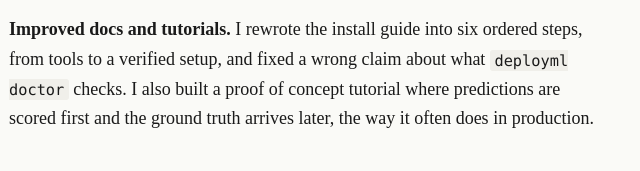
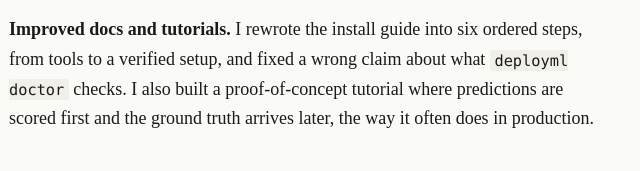
Before and after one commit to tomtranjr/tomtranjr.github.io, an Astro site: page /projects/deployml in a window 1280 px wide. Shown: the part 1166-1337 px from the top of the page, 331-971 px from the left. Built offline with nearby package versions, Linux system fonts and the light colour scheme; Astro itself is replaced by a stand-in of ours.

Commit message:
Hyphenate proof-of-concept on DeployML page
Co-Authored-By: Claude Opus 5.5 <noreply@anthropic.com>
Claude-Session: https://claude.ai/code/session_01J1wwoSHFjfLxXcLPqqZ7vD

```diff
--- a/src/content/projects/deployml.md
+++ b/src/content/projects/deployml.md
@@ -21,7 +21,7 @@ The project is supervised by one faculty member and maintained by students. I jo
 
 **Added guardrails for contributors.** I added ruff and commitizen pre-commit hooks and a CI lint gate, and fixed the existing lint errors so the gate starts green. I also removed about 7,500 lines of dead files, including a tracked config that held a live project ID and bucket names.
 
-**Improved docs and tutorials.** I rewrote the install guide into six ordered steps, from tools to a verified setup, and fixed a wrong claim about what `deployml doctor` checks. I also built a proof of concept tutorial where predictions are scored first and the ground truth arrives later, the way it often does in production.
+**Improved docs and tutorials.** I rewrote the install guide into six ordered steps, from tools to a verified setup, and fixed a wrong claim about what `deployml doctor` checks. I also built a proof-of-concept tutorial where predictions are scored first and the ground truth arrives later, the way it often does in production.
 
 ## Impact
 
```
